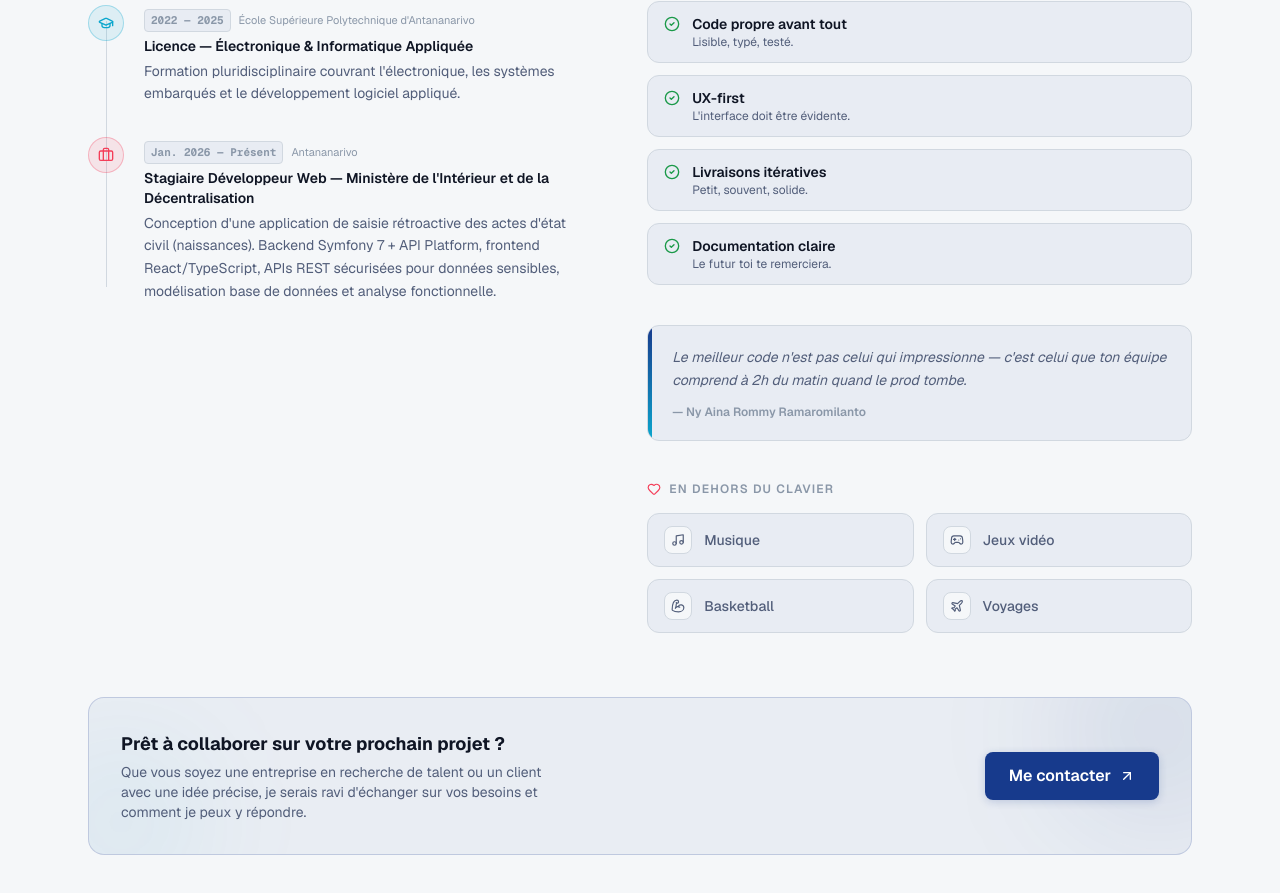
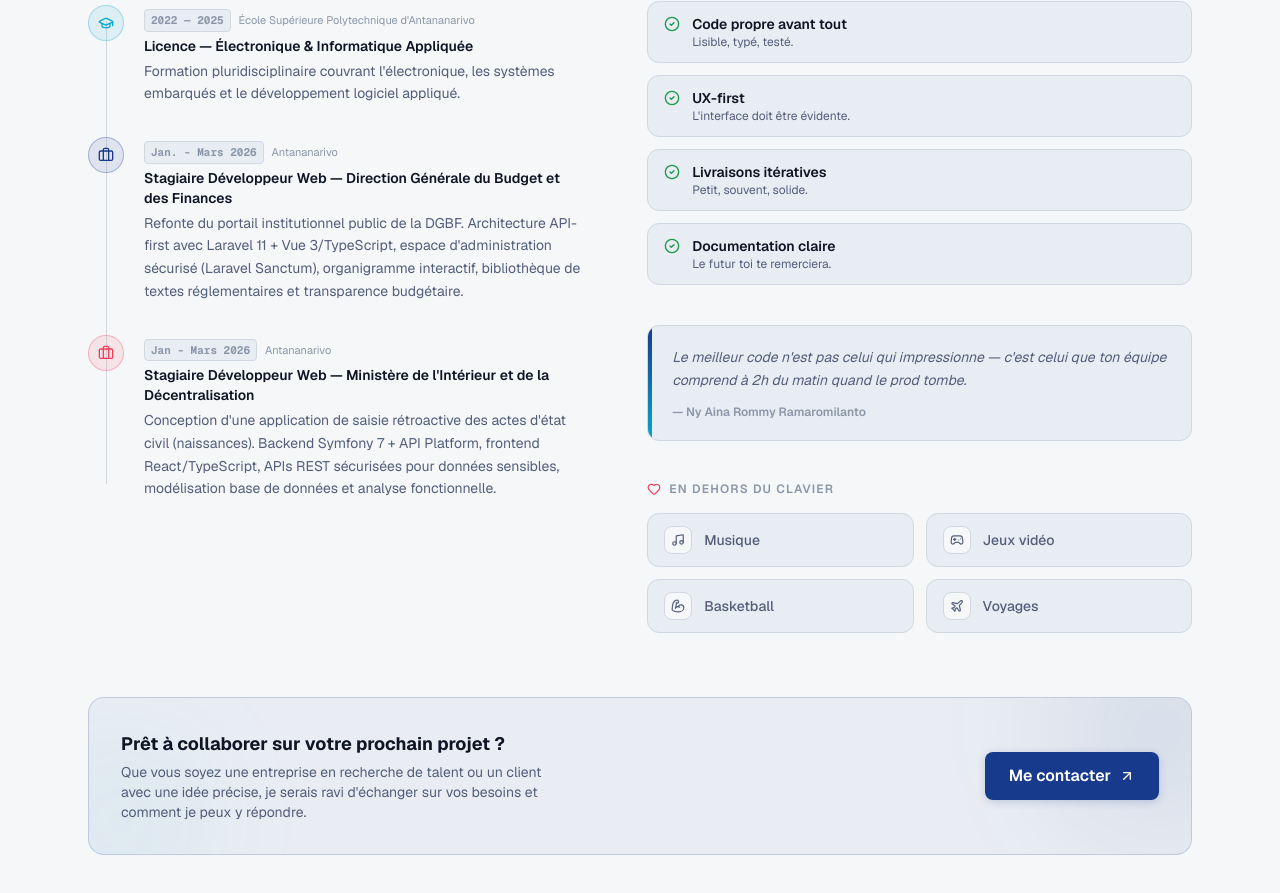
Before and after one commit to rommy-dev/portfolio, a Next.js app: page / in a window 1280 px wide. Shown: the part 4339-5232 px from the top of the page. Built offline with nearby package versions, Linux system fonts and the light colour scheme.

Commit message:
feat(about): enrich about section content

```diff
--- a/src/components/sections/AboutSection.tsx
+++ b/src/components/sections/AboutSection.tsx
@@ -15,10 +15,7 @@ import {
   ArrowUpRight,
 } from 'lucide-react';
 
-/* ─── Timeline ────────────────────────────────────────────
-   Ne pas répéter les stats du Hero (3+ ans, 20+ projets…)
-   Raconter le parcours humain à la place.
-────────────────────────────────────────────────────────── */
+/* ─── Timeline ─── */
 const TIMELINE = [
   {
     year: '2022 — 2025',
@@ -29,7 +26,15 @@ const TIMELINE = [
     color: 'text-secondary border-secondary/30 bg-secondary/10',
   },
   {
-    year: 'Jan. 2026 — Présent',
+    year: 'Jan. - Mars 2026',
+    icon: Briefcase,
+    title: 'Stagiaire Développeur Web — Direction Générale du Budget et des Finances',
+    place: 'Antananarivo',
+    description: 'Refonte du portail institutionnel public de la DGBF. Architecture API-first avec Laravel 11 + Vue 3/TypeScript, espace d\'administration sécurisé (Laravel Sanctum), organigramme interactif, bibliothèque de textes réglementaires et transparence budgétaire.',
+    color: 'text-primary border-primary/30 bg-primary/10',
+  },
+  {
+    year: 'Jan - Mars 2026',
     icon: Briefcase,
     title: 'Stagiaire Développeur Web — Ministère de l\'Intérieur et de la Décentralisation',
     place: 'Antananarivo',
```
